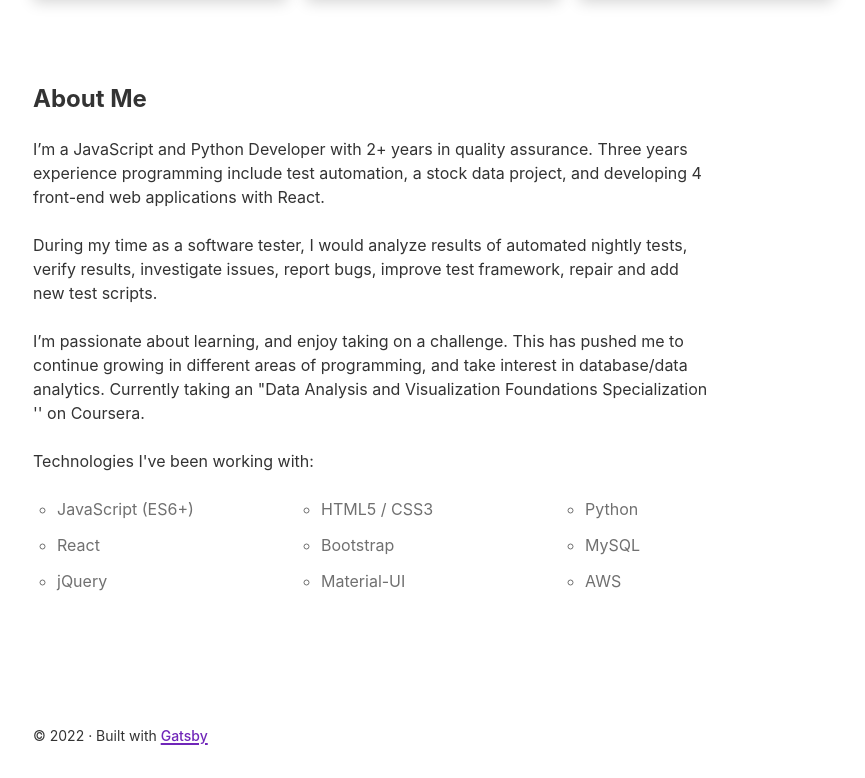
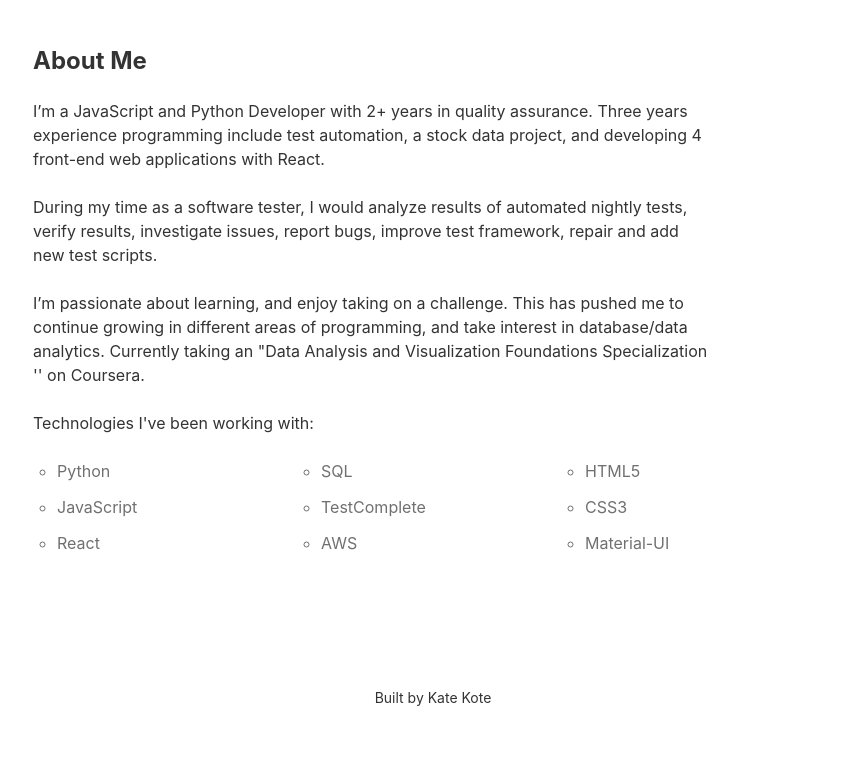
Before and after one commit to kkote/portfolio-gatsby, a Gatsby site: page / in a window 1280 px wide. Shown: the part 1432-2210 px from the top of the page, without its empty margins (207-1072 px from the left). After the commit the page ends 2172 px from the top, so only its background shows below. Built offline with nearby package versions, Linux system fonts and the light colour scheme; Gatsby itself is replaced by a stand-in of ours.

Commit message:
update skills, footer

```diff
--- a/src/components/about.js
+++ b/src/components/about.js
@@ -50,15 +50,15 @@
         <p>Technologies I've been working with:</p>
         <div>
           <ul style={styles.list} >
-            <li>JavaScript (ES6+)</li>
-            <li>React </li>
-            <li>jQuery</li>
-            <li>HTML5 / CSS3</li>
-            <li>Bootstrap</li>
+            <li>Python</li>
+            <li>JavaScript</li>
+            <li>React</li>
+            <li>SQL</li>
+            <li>TestComplete</li>
+            <li>AWS</li>
+            <li>HTML5</li>
+            <li>CSS3</li>
             <li>Material-UI</li>
-            <li>Python</li>
-            <li>MySQL</li>
-            <li>AWS</li>
           </ul>
         </div>
       </div>
--- a/src/components/layout.js
+++ b/src/components/layout.js
@@ -29,26 +29,17 @@
   return (
     <>
       <Header siteTitle={data.site.siteMetadata?.title || `Title`} />
-      <div
-        style={{
-          margin: `0 auto`,
-          maxWidth: `var(--size-content)`,
-          padding: `var(--size-gutter)`,
-        }}
-      >
+      <div style={{ margin: `0 auto`,
+                    maxWidth: `var(--size-content)`,
+                    padding: `var(--size-gutter)`,}}>
         <Intro />
         <Projects />
         <main>{children}</main>
         <About />
-        <footer
-          style={{
-            marginTop: `var(--space-5)`,
-            fontSize: `var(--font-sm)`,
-          }}
-        >
-          © {new Date().getFullYear()} &middot; Built with
-          {` `}
-          <a href="https://www.gatsbyjs.com">Gatsby</a>
+        <footer style={{marginTop: `var(--space-5)`,
+                        fontSize: `var(--font-sm)`,
+                        textAlign: `center`,}}>
+          Built by Kate Kote
         </footer>
       </div>
     </>
--- a/src/components/projects.js
+++ b/src/components/projects.js
@@ -96,6 +96,7 @@
     imgProject: {
       height: '30px',
 		  width: '30px',
+      marginBottom: "5px",
 		  filter: 'saturate(100%) hue-rotate(-75deg)',
     },
     skillGroup: {
```
